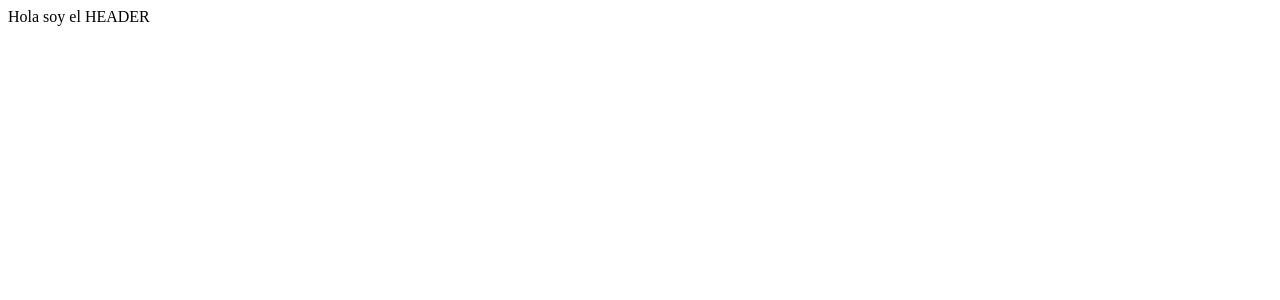
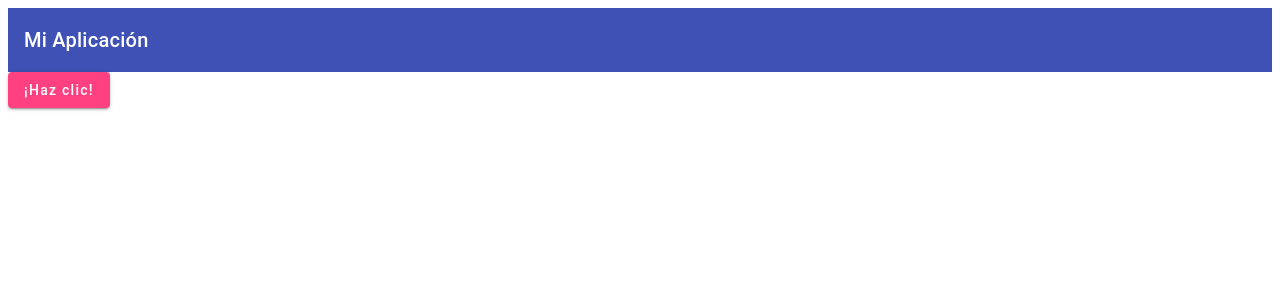
Before and after one commit to Damar452/mfe-financial, an Angular app in the folder mf-angular/team-angular/: page / in a window 1280 px wide. Shown: the top 300 px of the page. Built offline with nearby package versions, Linux system fonts and the light colour scheme.

Commit message:
configure mat design

```diff
--- a/mf-angular/team-angular/angular.json
+++ b/mf-angular/team-angular/angular.json
@@ -2,10 +2,19 @@
   "$schema": "./node_modules/@angular/cli/lib/config/schema.json",
   "version": 1,
   "newProjectRoot": "projects",
+  "schematics": {
+    "@schematics/angular:component": {
+      "style": "scss"
+    }
+  },
   "projects": {
     "team-angular": {
       "projectType": "application",
-      "schematics": {},
+      "schematics": {
+        "@schematics/angular:component": {
+          "style": "scss"
+        }
+      },
       "root": "",
       "sourceRoot": "src",
       "prefix": "app",
@@ -23,7 +32,7 @@
               "src/assets"
             ],
             "styles": [
-              "src/styles.css"
+              "src/styles.scss"
             ],
             "scripts": [],
             "customWebpackConfig": {
--- a/mf-angular/team-angular/package.json
+++ b/mf-angular/team-angular/package.json
@@ -15,10 +15,12 @@
   "private": true,
   "dependencies": {
     "@angular/animations": "^16.2.12",
+    "@angular/cdk": "^16.2.14",
     "@angular/common": "^16.2.12",
     "@angular/compiler": "^16.2.12",
     "@angular/core": "^16.2.12",
     "@angular/forms": "^16.2.12",
+    "@angular/material": "^16.2.14",
     "@angular/platform-browser": "^16.2.12",
     "@angular/platform-browser-dynamic": "^16.2.12",
     "@angular/router": "^16.2.12",
--- a/mf-angular/team-angular/src/app/app.component.html
+++ b/mf-angular/team-angular/src/app/app.component.html
@@ -1 +1,5 @@
-<div class="header">Hola soy el HEADER</div>
+<mat-toolbar color="primary">
+  <span>Mi Aplicación</span>
+</mat-toolbar>
+
+<button mat-raised-button color="accent">¡Haz clic!</button>
--- a/mf-angular/team-angular/src/app/app.component.ts
+++ b/mf-angular/team-angular/src/app/app.component.ts
@@ -3,7 +3,7 @@ import { Component } from '@angular/core';
 @Component({
   selector: 'app-root',
   templateUrl: './app.component.html',
-  styleUrls: ['./app.component.css']
+  styleUrls: ['./app.component.scss']
 })
 export class AppComponent {
   title = 'team-angular';
--- a/mf-angular/team-angular/src/main.ts
+++ b/mf-angular/team-angular/src/main.ts
@@ -3,10 +3,13 @@ import { platformBrowserDynamic } from '@angular/platform-browser-dynamic';
 
 import { AppModule } from './app/app.module';
 import { environment } from './environments/environment';
+import { provideAnimations } from '@angular/platform-browser/animations';
 
 if (environment.production) {
   enableProdMode();
 }
 
-platformBrowserDynamic().bootstrapModule(AppModule)
+platformBrowserDynamic().bootstrapModule(AppModule, {
+  providers: [provideAnimations()]
+})
   .catch(err => console.error(err));
--- a/mf-angular/team-angular/src/styles.css
+++ b/mf-angular/team-angular/src/styles.scss
@@ -1 +1,2 @@
 /* You can add global styles to this file, and also import other style files */
+@import '@angular/material/prebuilt-themes/indigo-pink.css';
```
Also changed, not shown: mf-angular/team-angular/src/app/app.module.ts (+7 -2 lines), mf-angular/team-angular/src/app/app.component.css (deleted), mf-angular/team-angular/src/app/app.component.scss (added), 1 other file (tests, documents, lock files or other folders).
